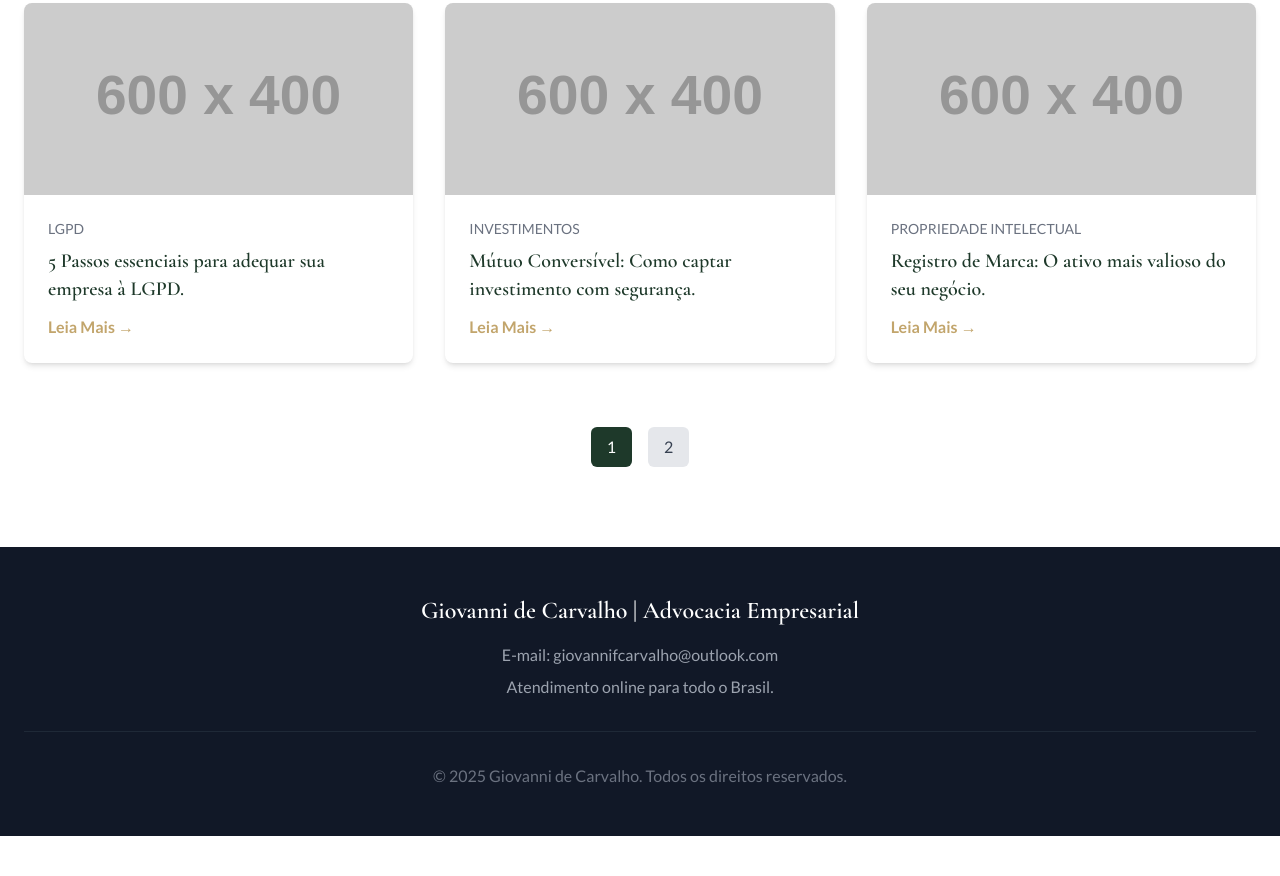
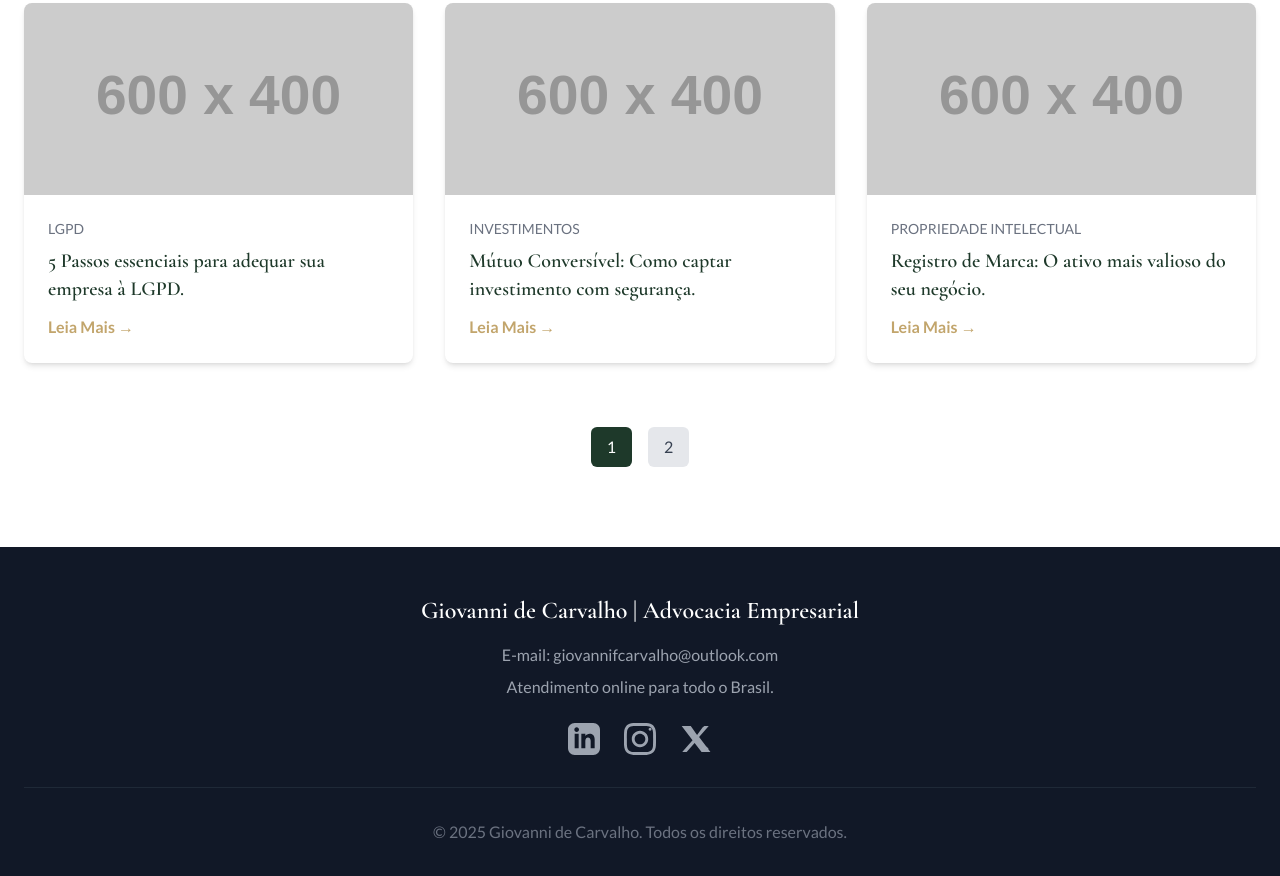
Before and after one commit to giovannifcarvalho/gioadv, a plain HTML site: page blog.html in a window 1280 px wide. Shown: the part 841-1717 px from the top of the page. Before the commit the page ends 1677 px from the top, so only its background shows below. Drawn offline with nearby package versions, Linux system fonts and the light colour scheme; placeholder pictures from the web are drawn by us.

Commit message:
Update blog.html

```diff
--- a/blog.html
+++ b/blog.html
@@ -74,7 +74,21 @@
     </main>
 
     <!-- ===== Rodapé ===== -->
-    <footer class="bg-gray-900 text-white"><div class="container mx-auto px-6 py-12 text-center"><h4 class="text-2xl font-semibold mb-4">Giovanni de Carvalho | Advocacia Empresarial</h4><p class="text-gray-400 mb-2">E-mail: giovannifcarvalho@outlook.com</p><p class="text-gray-400 mb-6">Atendimento online para todo o Brasil.</p><div class="mt-8 border-t border-gray-800 pt-8 text-gray-500"><p>&copy; 2025 Giovanni de Carvalho. Todos os direitos reservados.</p></div></div></footer>
+    <footer class="bg-gray-900 text-white"><div class="container mx-auto px-6 py-12 text-center"><h4 class="text-2xl font-semibold mb-4">Giovanni de Carvalho | Advocacia Empresarial</h4><p class="text-gray-400 mb-2">E-mail: giovannifcarvalho@outlook.com</p><p class="text-gray-400 mb-6">Atendimento online para todo o Brasil.</p>
+        <div class="flex justify-center space-x-6 mb-8">
+                <a href="https://www.linkedin.com/in/giovannidecarvalhoadv/" target="_blank" rel="noopener noreferrer" class="text-gray-400 hover:text-brand-gold transition duration-300">
+                    <svg xmlns="http://www.w3.org/2000/svg" class="h-8 w-8 fill-current" viewBox="0 0 24 24"><path d="M19 0h-14c-2.761 0-5 2.239-5 5v14c0 2.761 2.239 5 5 5h14c2.762 0 5-2.239 5-5v-14c0-2.761-2.238-5-5-5zm-11 19h-3v-11h3v11zm-1.5-12.268c-.966 0-1.75-.79-1.75-1.764s.784-1.764 1.75-1.764 1.75.79 1.75 1.764-.783 1.764-1.75 1.764zm13.5 12.268h-3v-5.604c0-3.368-4-3.5-4 0v5.604h-3v-11h3v1.765c1.396-2.586 7-2.777 7 2.476v6.759z"/></svg>
+                </a>
+
+                <a href="https://www.instagram.com/giovannidecarvalho.adv/" target="_blank" rel="noopener noreferrer" class="text-gray-400 hover:text-brand-gold transition duration-300">
+                    <svg xmlns="http://www.w3.org/2000/svg" class="h-8 w-8 fill-current" viewBox="0 0 24 24"><path d="M12 2.163c3.204 0 3.584.012 4.85.07 3.252.148 4.771 1.691 4.919 4.919.058 1.265.069 1.645.069 4.849 0 3.203-.012 3.584-.069 4.849-.149 3.225-1.664 4.771-4.919 4.919-1.266.058-1.644.069-4.849.069-3.204 0-3.584-.012-4.849-.069-3.251-.148-4.771-1.691-4.919-4.919-.058-1.265-.068-1.644-.068-4.849 0-3.204.012-3.584.069-4.849.149-3.225 1.664-4.771 4.919-4.919 1.266-.057 1.645-.069 4.849-.069zm0-2.163c-3.259 0-3.667.014-4.947.072-4.358.21-6.78 2.618-6.99 6.985-.059 1.281-.073 1.689-.073 4.948 0 3.259.014 3.668.072 4.947.21 4.358 2.618 6.78 6.985 6.989 1.28.058 1.689.072 4.948.072 3.259 0 3.668-.014 4.947-.072 4.354-.21 6.782-2.618 6.989-6.985.058-1.281.073-1.689.073-4.948 0-3.259-.014-3.667-.072-4.947-.21-4.359-2.627-6.78-6.989-6.989-1.28-.058-1.689-.073-4.948-.073zm0 5.838c-3.403 0-6.162 2.759-6.162 6.162s2.759 6.163 6.162 6.163 6.162-2.759 6.162-6.163c0-3.403-2.759-6.162-6.162-6.162zm0 10.162c-2.209 0-4-1.79-4-4s1.791-4 4-4 4 1.79 4 4c0 2.21-1.791 4-4 4zm6.47-11.272c0-.528.43-1.078 1.078-1.078.601 0 1.079.516 1.079 1.078 0 .522-.445 1.078-1.079 1.078-.648 0-1.078-.555-1.078-1.078z"/></svg>
+                </a>
+
+                <a href="https://x.com/giovannicaradv" target="_blank" rel="noopener noreferrer" class="text-gray-400 hover:text-brand-gold transition duration-300">
+                    <svg xmlns="http://www.w3.org/2000/svg" class="h-8 w-8 fill-current" viewBox="0 0 24 24"><path d="M18.244 2.25h3.308l-7.227 8.26 8.502 11.24H16.17l-5.214-6.817L4.99 21.75H1.68l7.73-8.835L1.254 2.25H8.08l4.714 6.78 4.09-5.74h-.006zM17.824 19.34L3.376 4.6H6.01L21.57 19.34h-3.746z"/></svg>
+                </a>
+            </div>
+        <div class="mt-8 border-t border-gray-800 pt-8 text-gray-500"><p>&copy; 2025 Giovanni de Carvalho. Todos os direitos reservados.</p></div></div></footer>
 
     <!-- Scripts -->
     <script>
```
